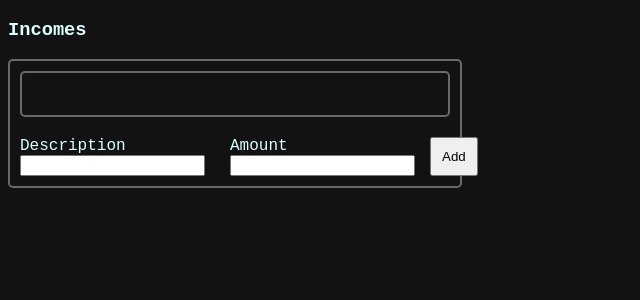
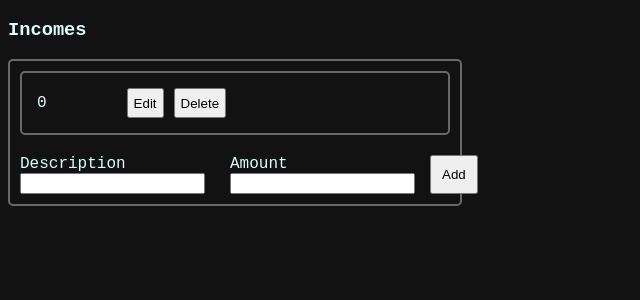
Before and after one commit to ARK7X/Personal_Finances, a React (Vite) app: page / in a window 1280 px wide. Both pictures are taken after a click on the button "Add". Shown: the top 300 px of the page, without its empty margins (0-640 px from the left). Built offline with nearby package versions, Linux system fonts and the light colour scheme.

Commit message:
Adding buttons edit and delete on the list also i added the proper function for each button to work as it need

```diff
--- a/src/Styles/CardContainer.css
+++ b/src/Styles/CardContainer.css
@@ -4,15 +4,6 @@
     border: solid 2px;
     border-radius: 5px;
     border-color: dimgray;
-}
-
-.CardControlContainer {
-    width: fit-content;
-    height: fit-content;
-    display: flex;
-    flex-wrap: nowrap;
-    flex-direction: row;
-    align-items: center;
 }
 
 .cardItem {
@@ -29,6 +20,20 @@
     padding: 5px 15px 5px 15px;
 }
 
+.cardItem button {
+    margin: 15px 5px 15px 5px;
+    padding: 5px;
+}
+
+.CardControlContainer {
+    width: fit-content;
+    height: fit-content;
+    display: flex;
+    flex-wrap: nowrap;
+    flex-direction: row;
+    align-items: center;
+}
+
 .CardControlContainer button {
     padding: 10px;
 }
--- a/src/components/CardContainer.tsx
+++ b/src/components/CardContainer.tsx
@@ -1,17 +1,18 @@
 import { useState } from "react";
 import "../Styles/CardContainer.css";
 import { CardControl } from "./CardControl";
+import { InputButton } from "./InputButton";
 
-type item = Array<{
+type item = {
   id: string;
   description: string;
   amount: string;
-}>;
+};
 
 export const CardContainer = () => {
-  const [items, setItems] = useState<item>([]);
+  const [items, setItems] = useState<item[]>([]);
 
-  const handleClick = (id:string,description: string, amount: string) => {
+  const handleClick = (id:string, description: string, amount: string) => {
     setItems([
       ...items,
       {
@@ -21,14 +22,26 @@ export const CardContainer = () => {
       },
     ]);
   };
+
+  const handleEdit = (id: string) => {
+    alert("Button Edit "+id)
+  }
+
+  const handleDelete = (id: string) => {
+   setItems(items.filter(item => item.id !== id))
+  }
+
   return (
     <>
       <h3>Incomes</h3>
       <div className="main-container container">
-        {items.map((item) => (
+        {items.map((item, index) => (
           <div className="cardItem" key={item.id}>
+            <p>{index}</p>
             <p>{item.description}</p>
             <p>{item.amount}</p>
+            <InputButton nameButton="Edit" handleClick={() => handleEdit(item.id)}/>
+            <InputButton nameButton="Delete" handleClick={() => handleDelete(item.id)}/>
           </div>
         ))}
         <CardControl handleClick={handleClick} />
--- a/src/components/CardControl.tsx
+++ b/src/components/CardControl.tsx
@@ -15,7 +15,6 @@ export const CardControl = (props: propsCardControl) => {
   const [forms, setForms] = useState<forms>({description: " ", amount: " " });
 
   const handleOnChangeInput = (name: string, value: string) => {
-    console.log(value);
     const whichInput: boolean = name === "Description";
     whichInput
       ? setForms({ ...forms, description: value })
--- a/src/components/InputButton.tsx
+++ b/src/components/InputButton.tsx
@@ -1,13 +1,9 @@
+type propsButton = { nameButton: string; handleClick: () => void };
 
-type propsButton = {
-    nameButton:string,
-    handleClick: () => void
-}
-
-export const InputButton = (props:propsButton) => {
-  return (
-    <>
-        <button type="button" onClick={() => props.handleClick()}>{props.nameButton}</button>
-    </>
-  )
-}
+export const InputButton = (props: propsButton) => {
+    return (
+      <button type="button" onClick={() => props.handleClick()}>
+        {props.nameButton}
+      </button>
+    );
+};
```
